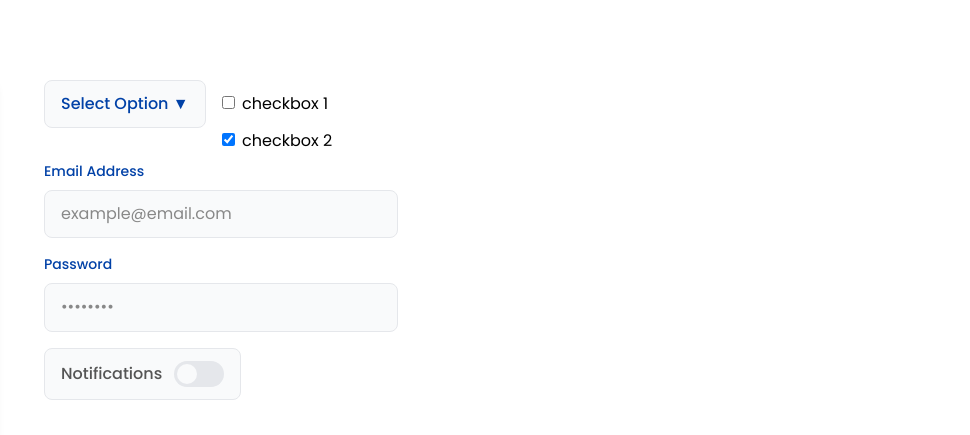
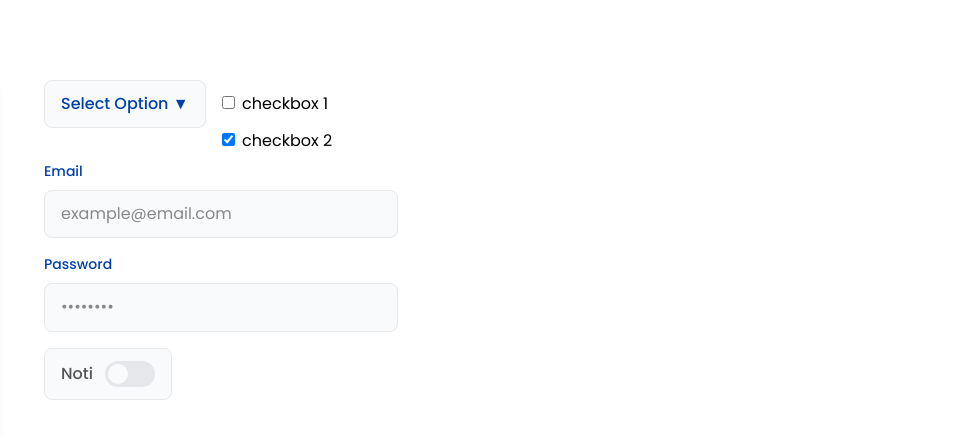
Before and after one commit to Pea-png/learn-sass, a website: page index.html in a window 1280 px wide. Shown: the part 767-1202 px from the top of the page, 310-1280 px from the left. Drawn offline with Linux system fonts and the light colour scheme.

Commit message:
only master

```diff
--- a/index.html
+++ b/index.html
@@ -81,7 +81,7 @@
 
     <!-- Input Fields -->
     <div class="input-group">
-      <label for="email" class="input-label">Email Address</label>
+      <label for="email" class="input-label">Email</label>
       <input type="email" id="email" class="input-field" placeholder="example@email.com" />
     </div>
 
@@ -92,7 +92,7 @@
 
     <!-- Toggle -->
     <div class="toggle-group">
-      <label for="notifications" class="toggle-label">Notifications</label>
+      <label for="notifications" class="toggle-label">Noti</label>
       <label class="toggle">
         <input type="checkbox" id="notifications" />
         <span class="slider"></span>
```
